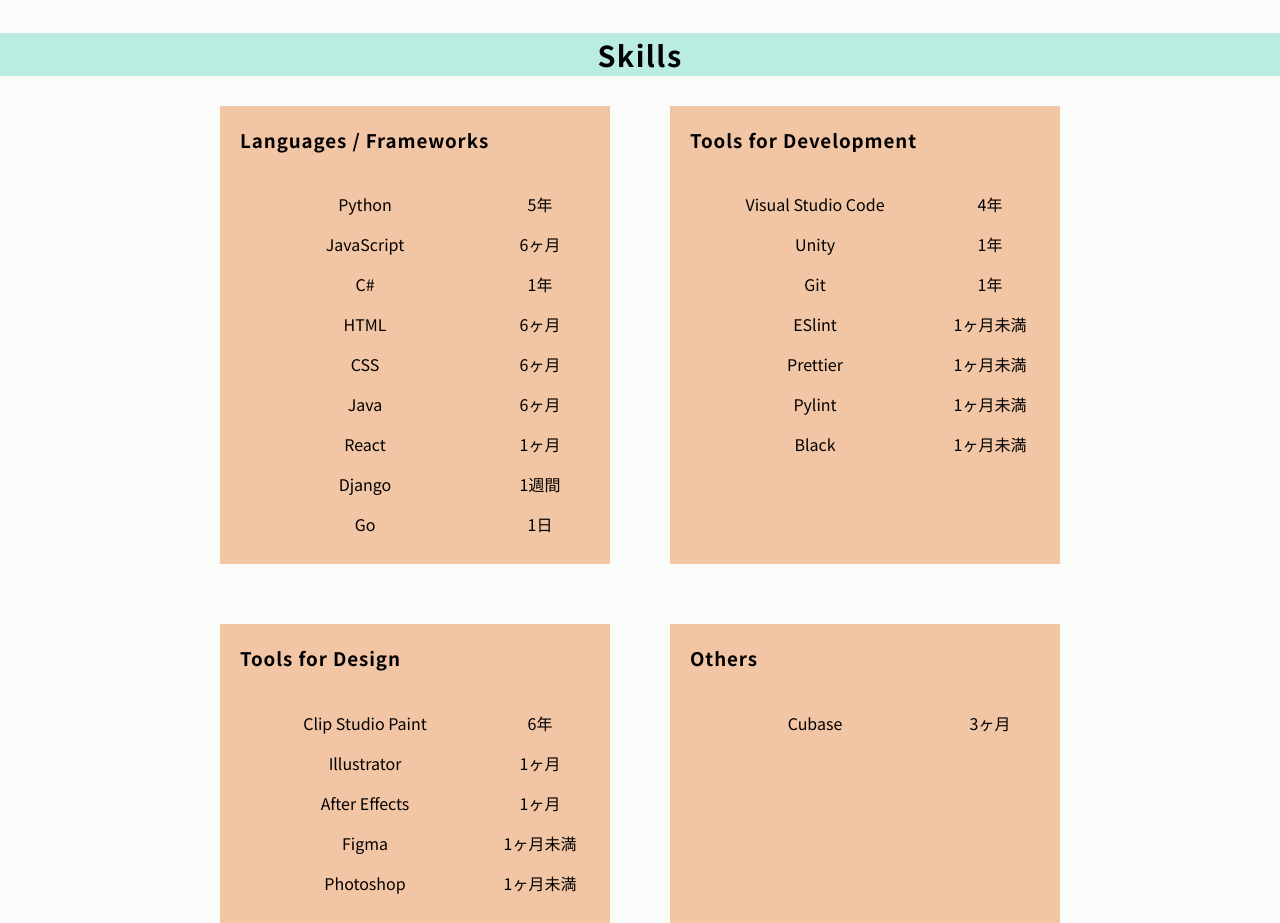
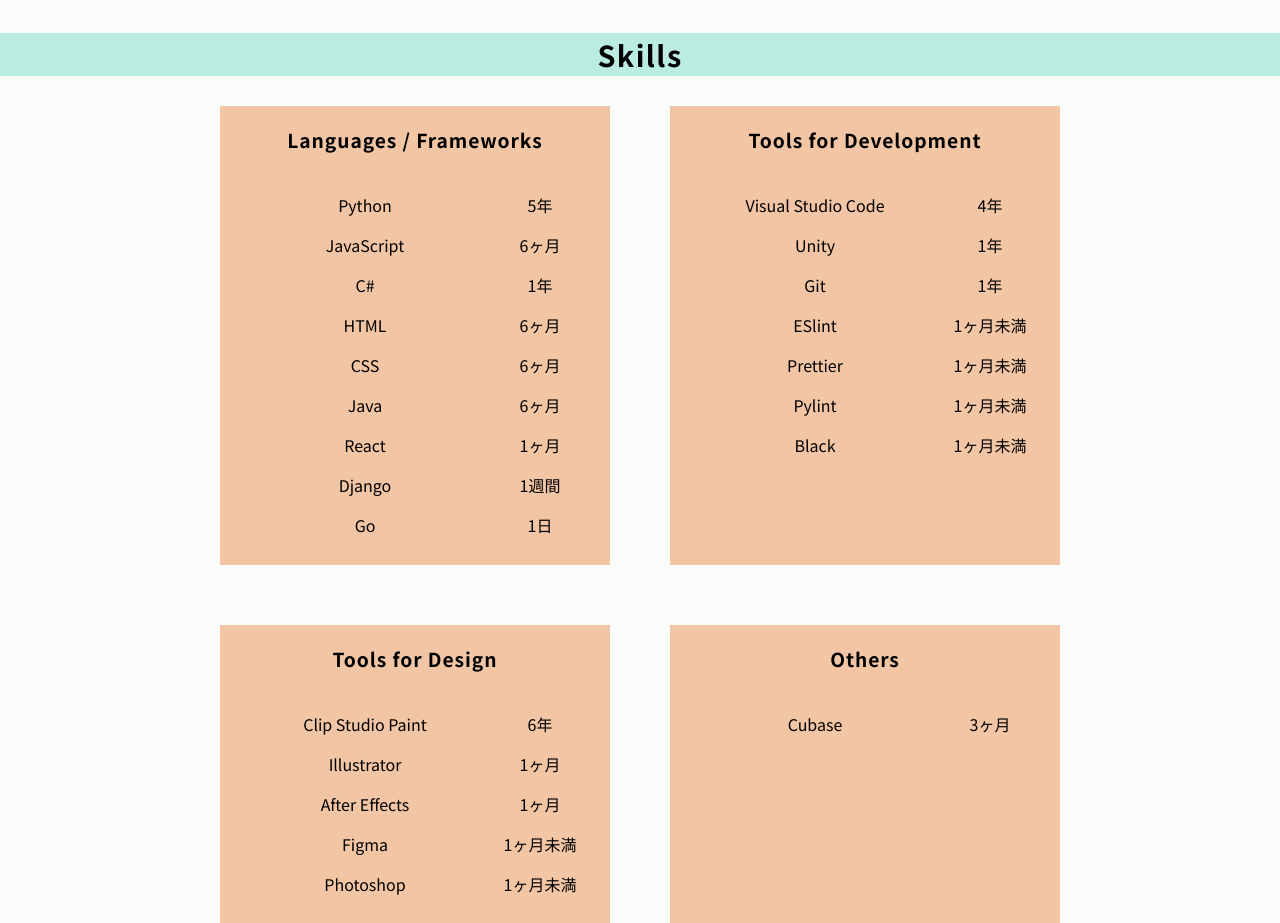
Before and after one commit to no-la/my-portfolio-for-2026, a React (Vite) app: page / in a window 1280 px wide. Shown: the part 1125-2048 px from the top of the page. Built offline with nearby package versions, Linux system fonts and the light colour scheme.

Commit message:
change header of ckill-card to card-header

```diff
--- a/src/app/my-skills/skill-card.jsx
+++ b/src/app/my-skills/skill-card.jsx
@@ -2,6 +2,7 @@
 
 import { css } from '@emotion/react';
 import SkillItem from './skill-item';
+import CardHeader from '../../components/card-header/card-header';
 
 const wrapStyle = (theme) => css`
   display: flex;
@@ -25,7 +26,7 @@
   return (
     <div css={wrapStyle}>
       <div css={cardStyle}>
-        <h3>{header}</h3>
+        <CardHeader>{header}</CardHeader>
         <div>
           <ul css={ulStyle}>
             {datas.map((data, i) => (
```
